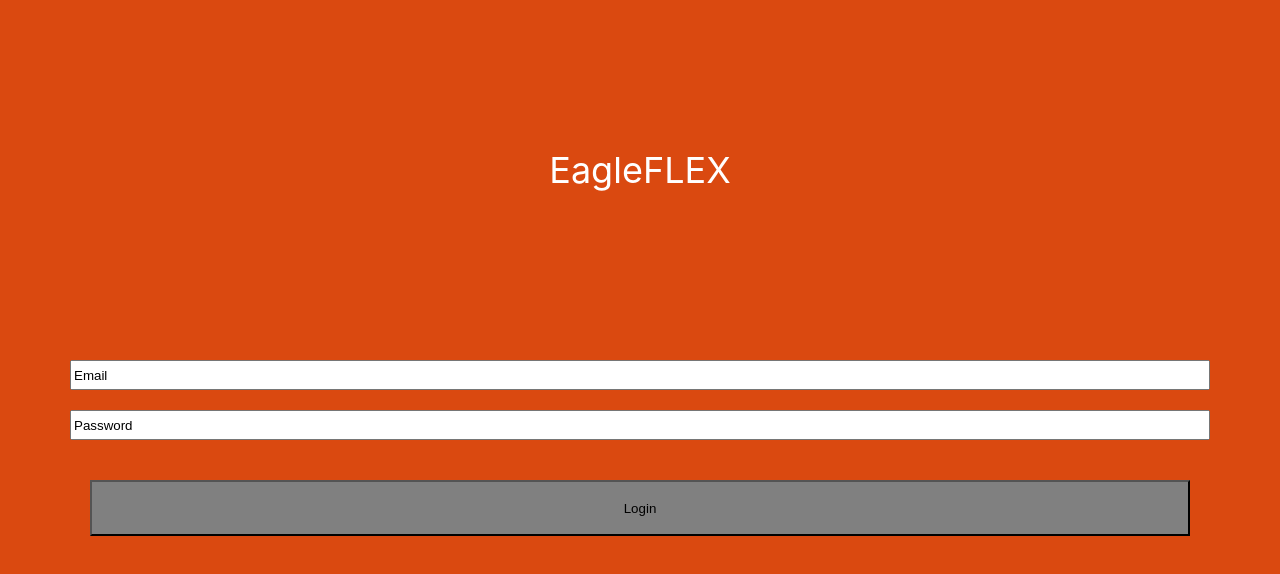
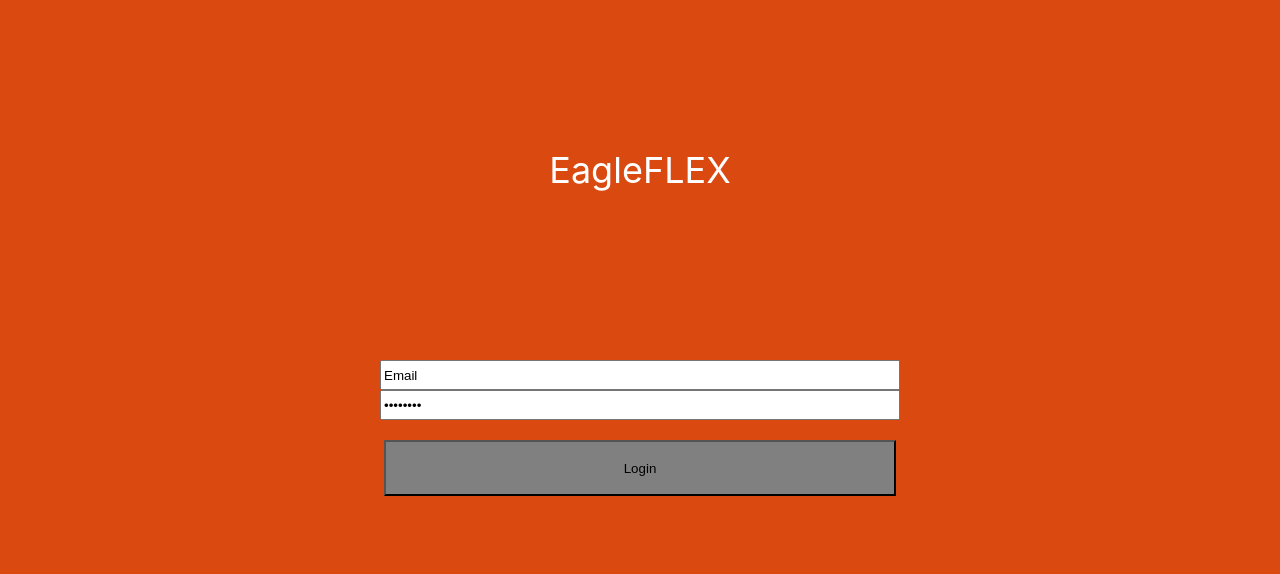
Before and after one commit to nocapsnospaces/athtrack, a React (Create React App) app in the folder athtrack-fe/: page / in a window 1280 px wide. Shown: the top 574 px of the page. Built offline with nearby package versions, Linux system fonts and the light colour scheme.

Commit message:
Minor changes

```diff
--- a/athtrack-fe/src/components/Login/Login.js
+++ b/athtrack-fe/src/components/Login/Login.js
@@ -3,6 +3,21 @@ import "./Login.css";
 import { Link, useHistory } from "react-router-dom";
 
 function Login(props) {
+  function loginAPI(e) {
+    e.preventDefault();
+
+    var email = document.getElementById("email").value;
+    var pass = document.getElementById("password").value;
+
+    var response = fetch("http://localhost:3000/api/v1/login/", {
+      method: "POST",
+      headers: { "Content-Type": "application/json" },
+      body: JSON.stringify({ email: email, password: pass }),
+    });
+
+    console.log(response.status);
+  }
+
   const history = useHistory();
 
   const routeChange = () => {
@@ -15,15 +30,27 @@ function Login(props) {
       <header className="Login-header">
         <p>EagleFLEX</p>
       </header>
-      <body className="Login-body">
-        <input className="Usrname-input" value="Email"></input>
-        <br></br>
-        <input className="Password-input" value="Password"></input>
-        <br></br>
-        <button className="Login-button" onClick={routeChange}>
-          Login
-        </button>
-      </body>
+      <div className="Login-body">
+        <form>
+          <input
+            id="email"
+            className="Usrname-input"
+            defaultValue="Email"
+            type="text"
+          ></input>
+          <br></br>
+          <input
+            id="pass"
+            className="Password-input"
+            defaultValue="Password"
+            type="password"
+          ></input>
+          <br></br>
+          <button className="Login-button" onClick={loginAPI}>
+            Login
+          </button>
+        </form>
+      </div>
     </div>
   );
 }
```
